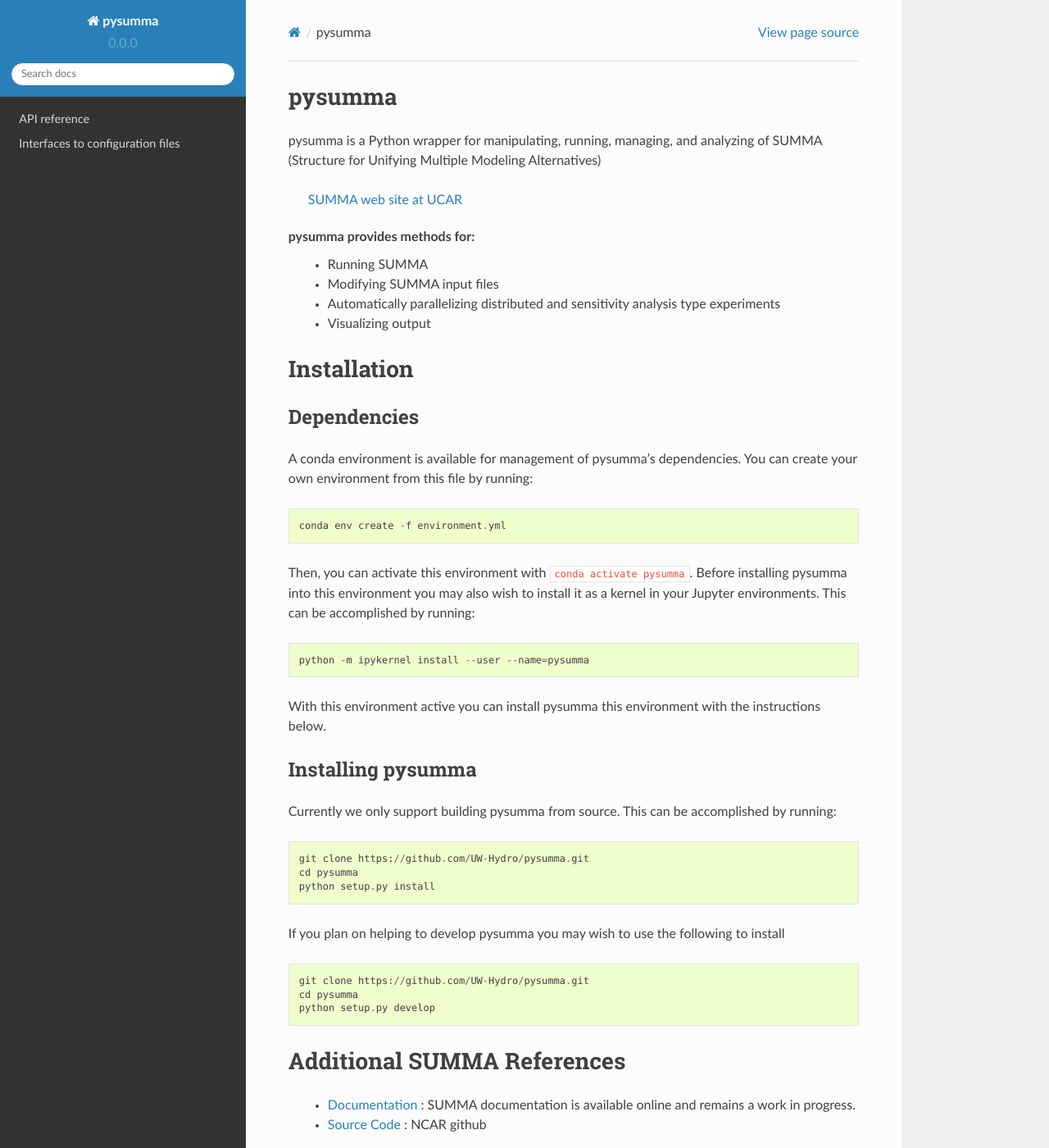
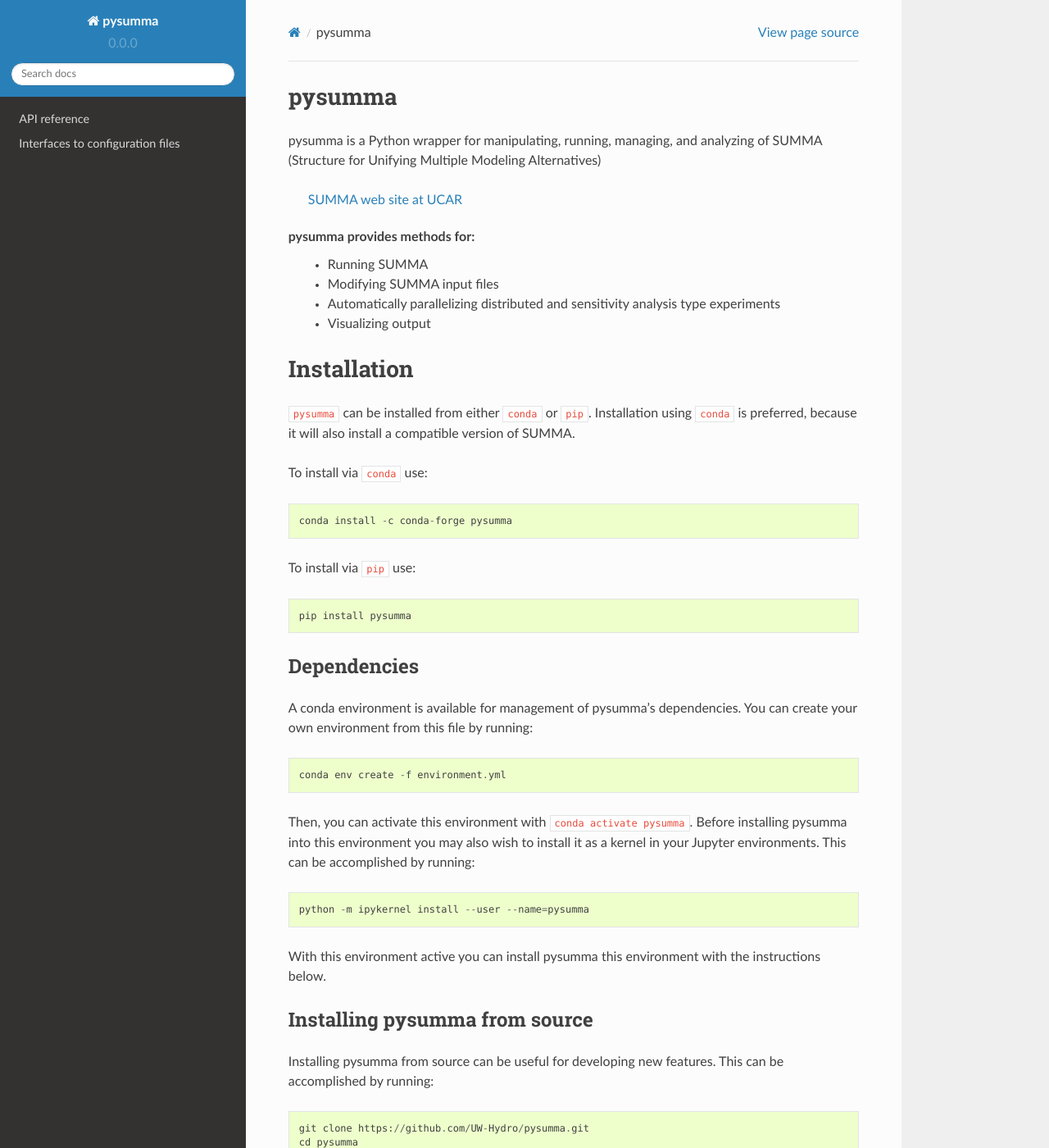
Before and after one commit to UW-Hydro/pysumma, a Sphinx documentation site: the page built from docs/index.rst, in a window 1280 px wide and 1400 px high. Shown: the whole window at 82% size. Built offline with Sphinx 7.4.7 and the Read the Docs theme 2.0.0, drawn with Linux system fonts in a browser that asks for light colours.

Commit message:
Update install docs

```diff
--- a/docs/index.rst
+++ b/docs/index.rst
@@ -16,6 +16,22 @@
 
 Installation
 ============
+
+``pysumma`` can be installed from either ``conda`` or ``pip``. Installation using ``conda`` is preferred, because
+it will also install a compatible version of SUMMA.
+
+To install via ``conda`` use:
+
+::
+
+    conda install -c conda-forge pysumma
+
+To install via ``pip`` use:
+
+::
+
+    pip install pysumma
+
 
 Dependencies
 ------------
@@ -37,19 +53,11 @@
 
 With this environment active you can install pysumma this environment with the instructions below.
 
-Installing pysumma
-------------------
+Installing pysumma from source
+------------------------------
 
-Currently we only support building pysumma from source. This can be accomplished by
+Installing pysumma from source can be useful for developing new features. This can be accomplished by
 running:
-
-::
-
-    git clone https://github.com/UW-Hydro/pysumma.git
-    cd pysumma
-    python setup.py install
-
-If you plan on helping to develop pysumma you may wish to use the following to install
 
 ::
 
```
